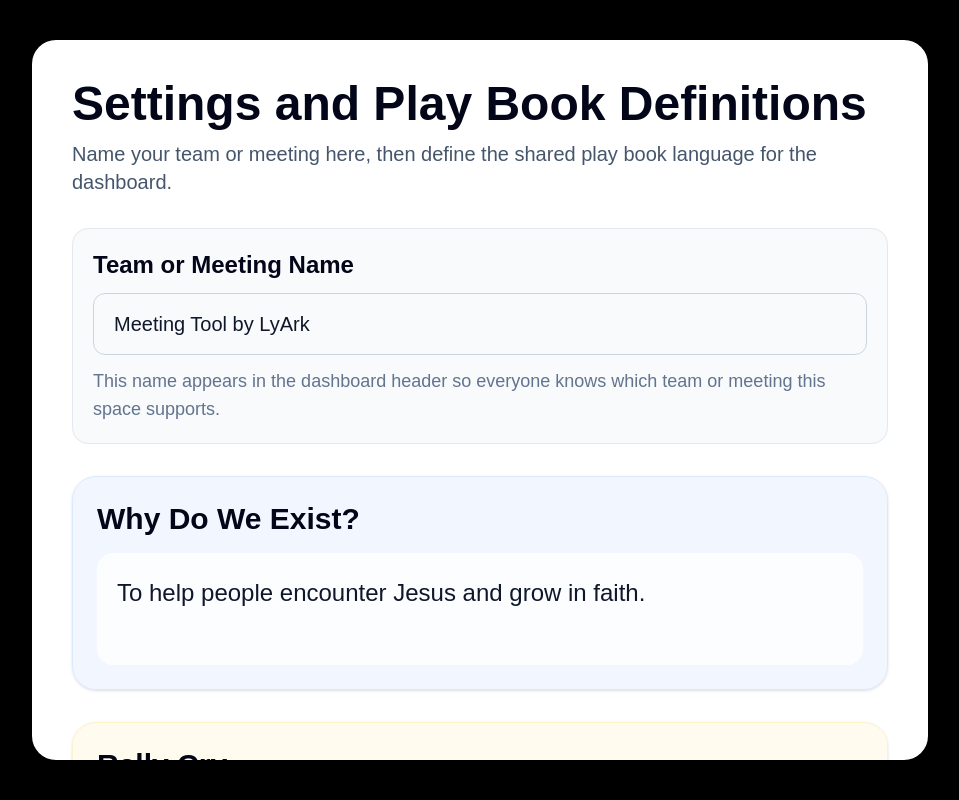
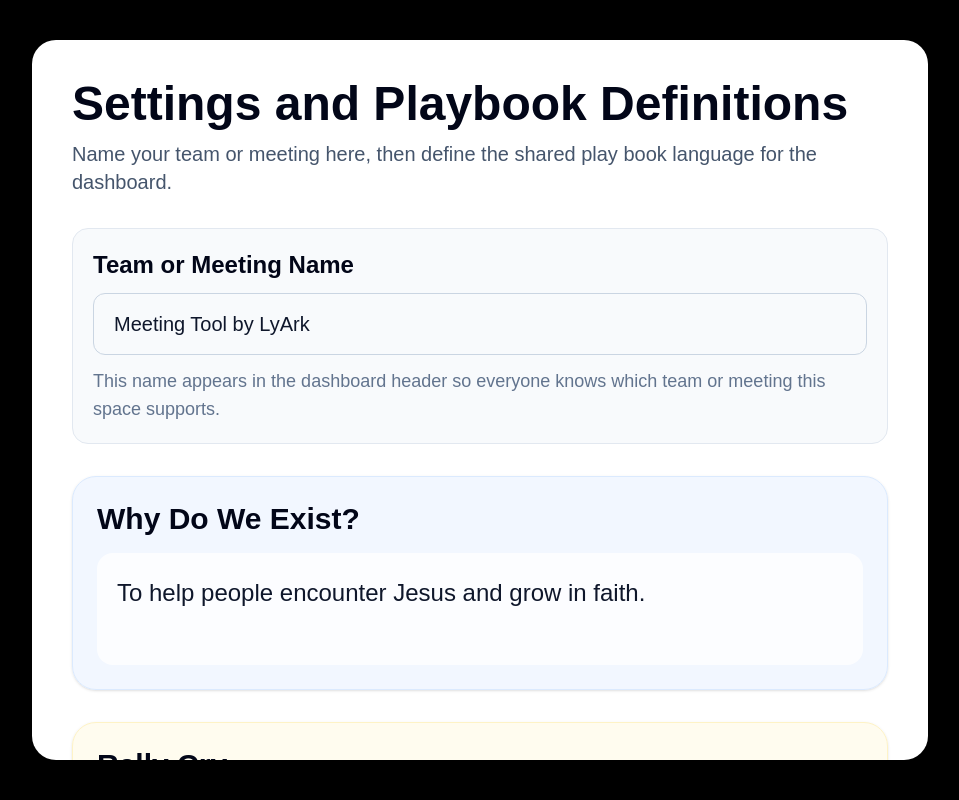
Before and after one commit to NaNo8831/Tool, a Next.js app: page / in a window 1280 px wide. Both pictures are taken after a click on the button "⚙️". Shown: the top 800 px of the page, without its empty margins (160-1119 px from the left). Built offline with nearby package versions, Linux system fonts and the light colour scheme.

Commit message:
Remame Play Book to Playbook

```diff
--- a/app/components/dashboard/PreferencesModal.tsx
+++ b/app/components/dashboard/PreferencesModal.tsx
@@ -34,7 +34,7 @@ export function PreferencesModal({
     <div className="fixed inset-0 bg-black bg-opacity-50 flex items-center justify-center z-50 px-4">
       <div className="bg-white rounded-3xl p-8 md:p-10 max-w-4xl w-full max-h-[90vh] overflow-y-auto shadow-2xl">
         <div className="mb-8 space-y-3">
-          <h2 className="text-4xl md:text-5xl font-bold text-slate-950">Settings and Play Book Definitions</h2>
+          <h2 className="text-4xl md:text-5xl font-bold text-slate-950">Settings and Playbook Definitions</h2>
           <p className="text-xl text-slate-600">
             Name your team or meeting here, then define the shared play book language for the dashboard.
           </p>
```
